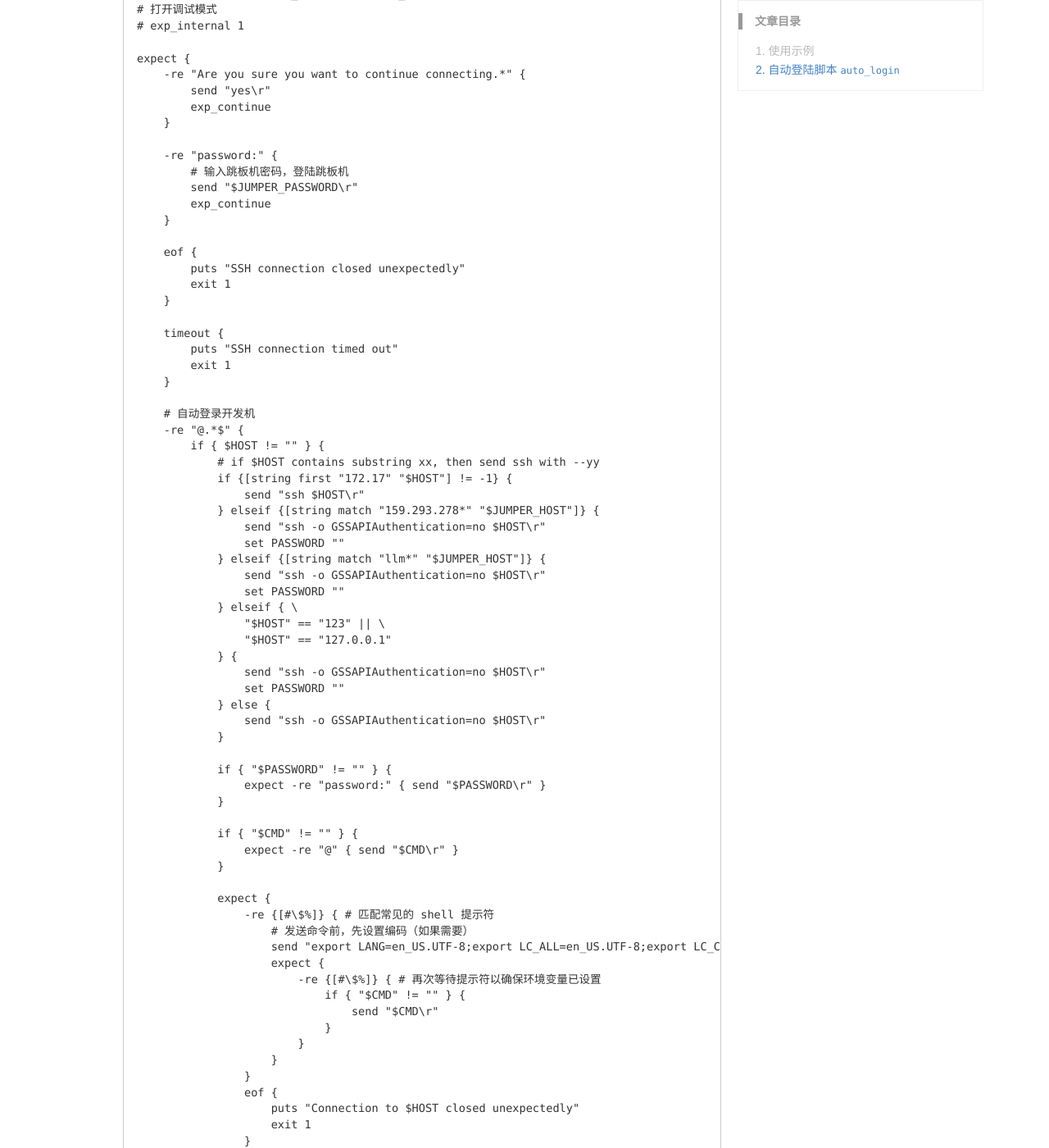
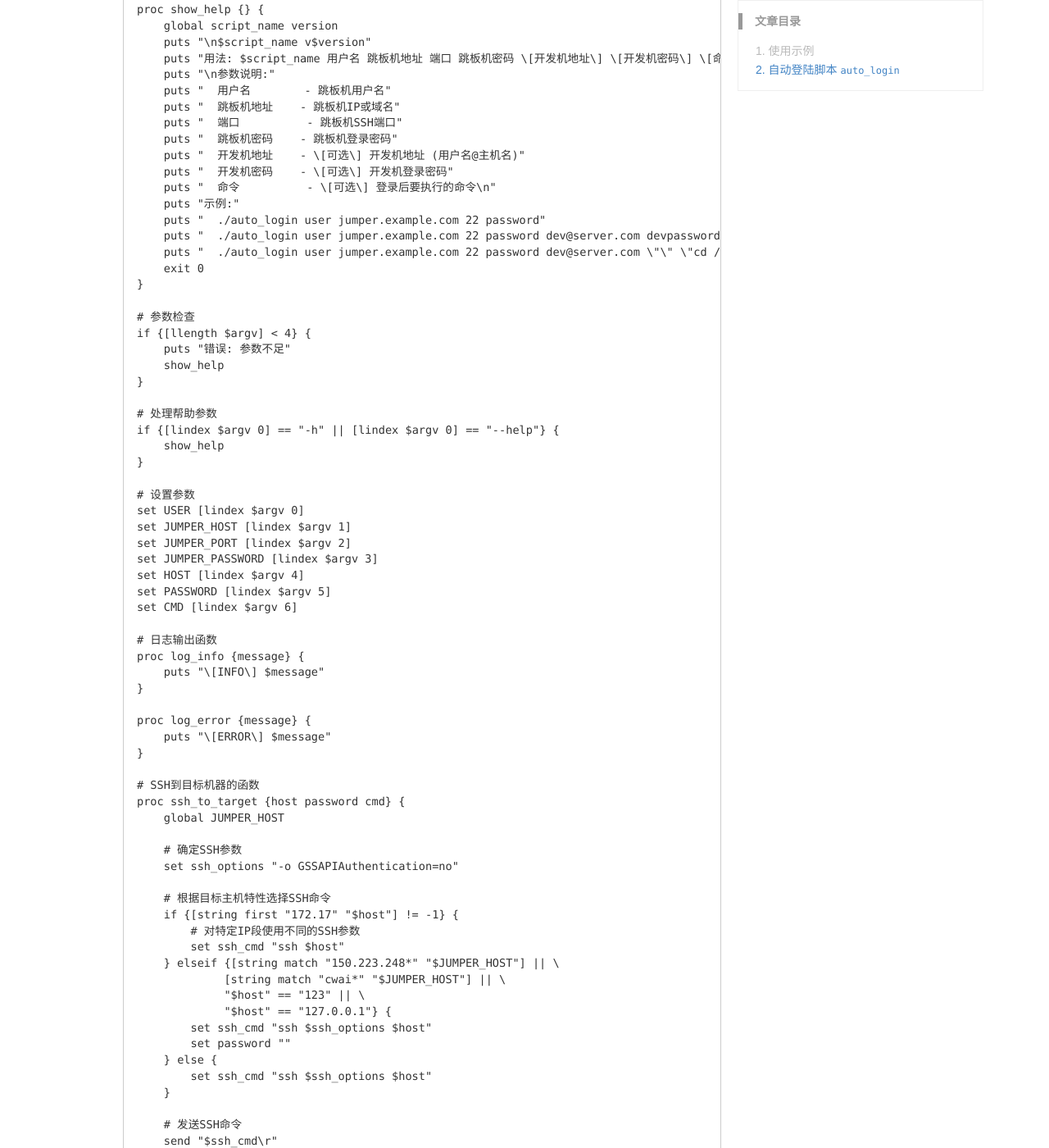
Before and after one commit to double12gzh/double12gzh.github.io, a Jekyll site: the page built from _fragments/2020-04-14-expect-自动登陆脚本.md, in a window 1280 px wide and 1400 px high, scrolled down 1179 px. Shown: the whole window at 82% size. Built offline with Jekyll 4.4.1, drawn with Linux system fonts in a browser that asks for light colours; some web fonts are replaced; comment, search, counter and statistics services are not loaded; a style sheet for code colours, icons or effects is not loaded; some of the changed text lies outside the part shown.

Commit message:
feat(auto-login): Enhance script functionality and add help guide
The auto_login script has been upgraded with parameter validation, help documentation, and structured SSH handling. Added logging and error handling improves reliability, while the new help system enhances usability. These changes provide clearer usage guidance and maintainable code structure.

````diff
--- a/_fragments/2020-04-14-expect-自动登陆脚本.md
+++ b/_fragments/2020-04-14-expect-自动登陆脚本.md
@@ -17,13 +17,25 @@ mindmap2: false
 ## 1. 使用示例
 
 ```bash
-alias autoCMD='expect $HOME/auto_login username password'
-alias dev1='autoCMD root@host password'
-alias dev2='autoCMD root@host password "clear && su - work && clear"'
-alias dev3='autoCMD root@host "密码"'
-alias dev4='autoCMD host "" "cd /home/work && clear"'
-alias dev5='autoCMD work@host "" "cd /home/work && clear"'
-alias dev6='autoCMD work@host'
+~/.auto_login --help
+错误: 参数不足
+
+Auto SSH Login v1.0.1
+用法: Auto SSH Login 用户名 跳板机地址 端口 跳板机密码 [开发机地址] [开发机密码] [命令]
+
+参数说明:
+  用户名        - 跳板机用户名
+  跳板机地址    - 跳板机IP或域名
+  端口         - 跳板机SSH端口
+  跳板机密码    - 跳板机登录密码
+  开发机地址    - [可选] 开发机地址 (用户名@主机名)
+  开发机密码    - [可选] 开发机登录密码
+  命令         - [可选] 登录后要执行的命令
+
+示例:
+  ./auto_login user jumper.example.com 22 password
+  ./auto_login user jumper.example.com 22 password dev@server.com devpassword
+  ./auto_login user jumper.example.com 22 password dev@server.com "" "cd /home/work"
 ```
 
 ## 2. 自动登陆脚本 `auto_login`
@@ -31,115 +43,181 @@ alias dev6='autoCMD work@host'
 ```bash
 #!/usr/bin/expect -f
 
-# turn off expect's time-out
+# 设置标题和版本
+set script_name "Auto SSH Login"
+set version "1.0.1"
+
+# 关闭expect的超时
 set timeout -1
 
 # 设置窗口自适应
 trap {
-     set rows [stty rows]
-     set cols [stty columns]
-     stty rows $rows columns $cols < $spawn_out(slave,name)
+    set rows [stty rows]
+    set cols [stty columns]
+    stty rows $rows columns $cols < $spawn_out(slave,name)
 } WINCH
 
-# 跳板机用户名
+# 显示帮助信息的函数
+proc show_help {} {
+    global script_name version
+    puts "\n$script_name v$version"
+    puts "用法: $script_name 用户名 跳板机地址 端口 跳板机密码 \[开发机地址\] \[开发机密码\] \[命令\]"
+    puts "\n参数说明:"
+    puts "  用户名        - 跳板机用户名"
+    puts "  跳板机地址    - 跳板机IP或域名"
+    puts "  端口          - 跳板机SSH端口"
+    puts "  跳板机密码    - 跳板机登录密码"
+    puts "  开发机地址    - \[可选\] 开发机地址 (用户名@主机名)"
+    puts "  开发机密码    - \[可选\] 开发机登录密码"
+    puts "  命令          - \[可选\] 登录后要执行的命令\n"
+    puts "示例:"
+    puts "  ./auto_login user jumper.example.com 22 password"
+    puts "  ./auto_login user jumper.example.com 22 password dev@server.com devpassword"
+    puts "  ./auto_login user jumper.example.com 22 password dev@server.com \"\" \"cd /home/work\"\n"
+    exit 0
+}
+
+# 参数检查
+if {[llength $argv] < 4} {
+    puts "错误: 参数不足"
+    show_help
+}
+
+# 处理帮助参数
+if {[lindex $argv 0] == "-h" || [lindex $argv 0] == "--help"} {
+    show_help
+}
+
+# 设置参数
 set USER [lindex $argv 0]
-
-# 跳板机机器
 set JUMPER_HOST [lindex $argv 1]
 set JUMPER_PORT [lindex $argv 2]
 set JUMPER_PASSWORD [lindex $argv 3]
+set HOST [lindex $argv 4]
+set PASSWORD [lindex $argv 5]
+set CMD [lindex $argv 6]
 
-# [可选]开发机地址, 如：user@host
-set HOST [lindex $argv 4]
-# [可选] 开发机密码
-set PASSWORD [lindex $argv 5]
+# 日志输出函数
+proc log_info {message} {
+    puts "\[INFO\] $message"
+}
 
-# [可选] 执行预定命令
-set CMD [lindex $argv 6]
-# 登录跳板机
+proc log_error {message} {
+    puts "\[ERROR\] $message"
+}
+
+# SSH到目标机器的函数
+proc ssh_to_target {host password cmd} {
+    global JUMPER_HOST
+
+    # 确定SSH参数
+    set ssh_options "-o GSSAPIAuthentication=no"
+
+    # 根据目标主机特性选择SSH命令
+    if {[string first "172.17" "$host"] != -1} {
+        # 对特定IP段使用不同的SSH参数
+        set ssh_cmd "ssh $host"
+    } elseif {[string match "150.223.248*" "$JUMPER_HOST"] || \
+             [string match "cwai*" "$JUMPER_HOST"] || \
+             "$host" == "123" || \
+             "$host" == "127.0.0.1"} {
+        set ssh_cmd "ssh $ssh_options $host"
+        set password ""
+    } else {
+        set ssh_cmd "ssh $ssh_options $host"
+    }
+
+    # 发送SSH命令
+    send "$ssh_cmd\r"
+    log_info "连接到目标主机: $host"
+
+    # 如果提供了密码则处理密码提示
+    if {"$password" != ""} {
+        expect {
+            -re "password:" {
+                send "$password\r"
+                log_info "已发送目标主机密码"
+            }
+            timeout {
+                log_error "等待密码提示超时"
+                return 0
+            }
+        }
+    }
+
+    # 等待shell提示符并设置环境
+    expect {
+        -re {[#\$%>]} {
+            # 设置环境变量
+            send "export LANG=en_US.UTF-8; export LC_ALL=en_US.UTF-8; export LC_CTYPE=en_US.UTF-8\r"
+
+            # 等待命令执行完成
+            expect -re {[#\$%>]}
+
+            # 执行自定义命令
+            if {"$cmd" != ""} {
+                send "$cmd\r"
+                log_info "执行命令: $cmd"
+            }
+        }
+
+        eof {
+            log_error "连接到 $host 意外关闭"
+            exit 1
+        }
+
+        timeout {
+            log_error "等待 $host 提示符超时"
+            exit 1
+        }
+    }
+
+    return 1
+}
+
+# 主程序
+log_info "正在连接跳板机: $USER@$JUMPER_HOST:$JUMPER_PORT"
 spawn ssh $USER@$JUMPER_HOST -p $JUMPER_PORT
-# 打开调试模式
-# exp_internal 1
 
 expect {
     -re "Are you sure you want to continue connecting.*" {
         send "yes\r"
+        log_info "已确认主机指纹"
         exp_continue
     }
 
     -re "password:" {
-        # 输入跳板机密码，登陆跳板机
         send "$JUMPER_PASSWORD\r"
+        log_info "已发送跳板机密码"
         exp_continue
     }
 
     eof {
-        puts "SSH connection closed unexpectedly"
+        log_error "SSH连接意外关闭"
         exit 1
     }
 
     timeout {
-        puts "SSH connection timed out"
+        log_error "SSH连接超时"
         exit 1
     }
 
-    # 自动登录开发机
-    -re "@.*$" {
-        if { $HOST != "" } {
-            # if $HOST contains substring xx, then send ssh with --yy
-            if {[string first "172.17" "$HOST"] != -1} {
-                send "ssh $HOST\r"
-            } elseif {[string match "159.293.278*" "$JUMPER_HOST"]} {
-                send "ssh -o GSSAPIAuthentication=no $HOST\r"
-                set PASSWORD ""
-            } elseif {[string match "llm*" "$JUMPER_HOST"]} {
-                send "ssh -o GSSAPIAuthentication=no $HOST\r"
-                set PASSWORD ""
-            } elseif { \
-                "$HOST" == "123" || \
-                "$HOST" == "127.0.0.1"
-            } {
-                send "ssh -o GSSAPIAuthentication=no $HOST\r"
-                set PASSWORD ""
-            } else {
-                send "ssh -o GSSAPIAuthentication=no $HOST\r"
-            }
-
-            if { "$PASSWORD" != "" } {
-                expect -re "password:" { send "$PASSWORD\r" }
-            }
-
-            if { "$CMD" != "" } {
-                expect -re "@" { send "$CMD\r" }
-            }
-
-            expect {
-                -re {[#\$%]} { # 匹配常见的 shell 提示符
-                    # 发送命令前，先设置编码（如果需要）
-                    send "export LANG=en_US.UTF-8;export LC_ALL=en_US.UTF-8;export LC_CTYPE=en_US.UTF-8\r"
-                    expect {
-                        -re {[#\$%]} { # 再次等待提示符以确保环境变量已设置
-                            if { "$CMD" != "" } {
-                                send "$CMD\r"
-                            }
-                        }
-                    }
-                }
-                eof {
-                    puts "Connection to $HOST closed unexpectedly"
-                    exit 1
-                }
-                timeout {
-                    puts "Timeout waiting for prompt on $HOST"
-                    exit 1
-                }
-            }
+    -re "@.*(\\\$|#|%|>)" {
+        if {"$HOST" != ""} {
+            ssh_to_target $HOST $PASSWORD $CMD
         }
     }
 }
 
-# 关闭调试模式
-# exp_internal 0
 interact
 exit
+
+#------------------------------
+# 使用示例
+#alias autologin='expect $HOME/.auto_login'
+#alias dev1='autologin root@host 22 password'
+#alias dev2='autologin root@host 22 password work@host password "cd /home/work && clear"'
+#alias dev3='autologin root@host 22 "密码"'
+#alias dev4='autologin user jumper 22 pass host "" "cd /home/work && clear"'
+#alias dev5='autologin user jumper 22 pass work@host'
 ```
````
